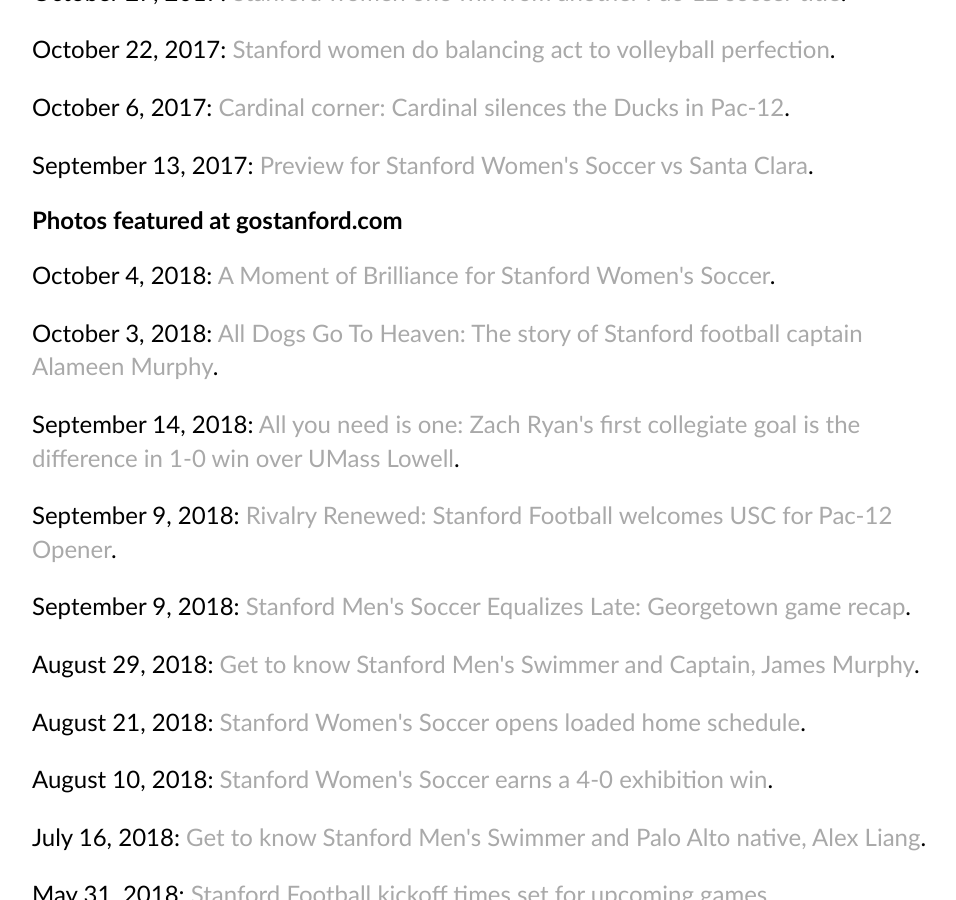
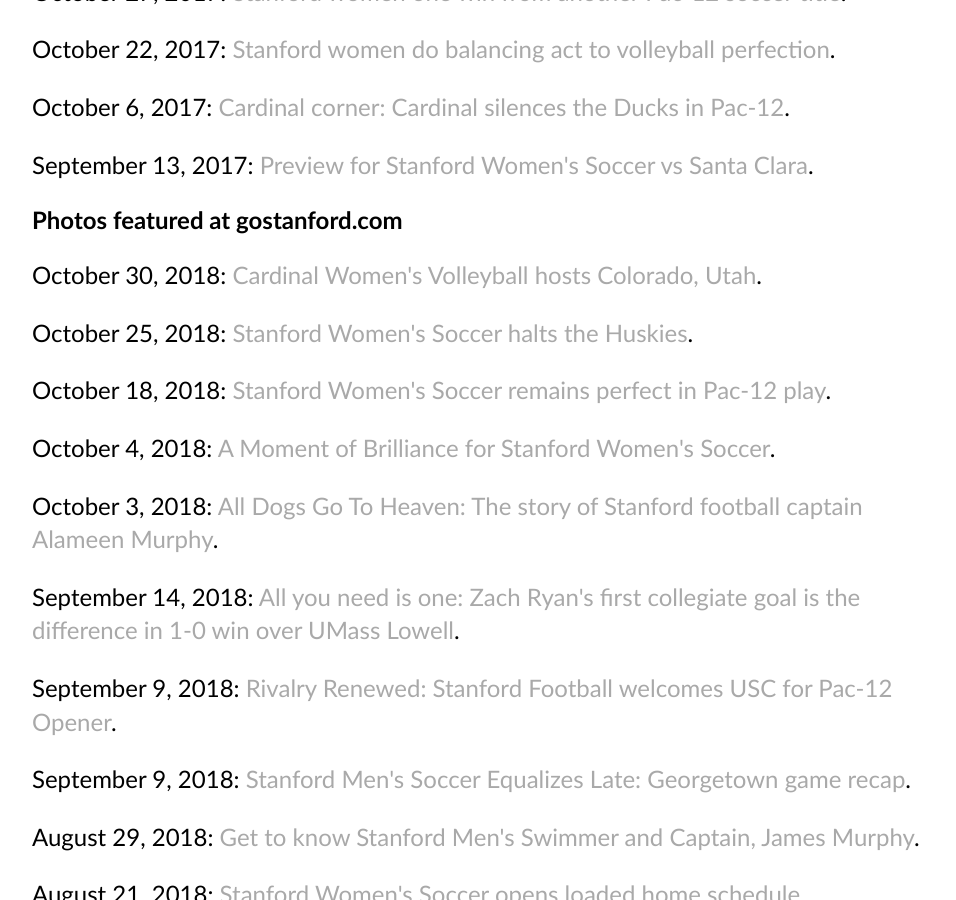
Before and after one commit to echang17/echang17.github.io, a Jekyll site: the page built from links/index.html, in a window 1280 px wide and 900 px high, scrolled down 945 px. Shown: the whole window, without its empty margins (160-1116 px from the left). Built offline with Jekyll 4.4.1, drawn with Linux system fonts in a browser that asks for light colours.

Commit message:
Update index.html

```diff
--- a/links/index.html
+++ b/links/index.html
@@ -22,6 +22,9 @@
     <p>September 13, 2017: <a href="https://www.paloaltoonline.com/news/2017/09/13/cardinal-broncos-ready-to-rock-stevens-stadium-sunday">Preview for Stanford Women's Soccer vs Santa Clara</a>.</p>
   <p></p>
   <h2>Photos featured at gostanford.com</h2>
+    <p>October 30, 2018: <a href="https://gostanford.com/news/2018/10/30/womens-volleyball-card-hosts-colorado-utah.aspx">Cardinal Women's Volleyball hosts Colorado, Utah</a>.</p>
+    <p>October 25, 2018: <a href="https://gostanford.com/news/2018/10/25/womens-soccer-huskies-halted.aspx">Stanford Women's Soccer halts the Huskies</a>.</p>
+    <p>October 18, 2018: <a href="https://gostanford.com/news/2018/10/18/womens-soccer-perfect-in-pac-12-play.aspx?path=wsoc">Stanford Women's Soccer remains perfect in Pac-12 play</a>.</p>
     <p>October 4, 2018: <a href="https://gostanford.com/news/2018/10/4/womens-soccer-amoment-of-brilliance.aspx">A Moment of Brilliance for Stanford Women's Soccer</a>.</p>
     <p>October 3, 2018: <a href="https://stanford_ftp.sidearmsports.com/Feature/AlameenMurphyFeature/">All Dogs Go To Heaven: The story of Stanford football captain Alameen Murphy</a>.</p>
     <p>September 14, 2018: <a href="https://gostanford.com/news/2018/9/15/mens-soccer-all-you-need-is-one.aspx?path=msoc">All you need is one: Zach Ryan's first collegiate goal is the difference in 1-0 win over UMass Lowell</a>.</p>
```
